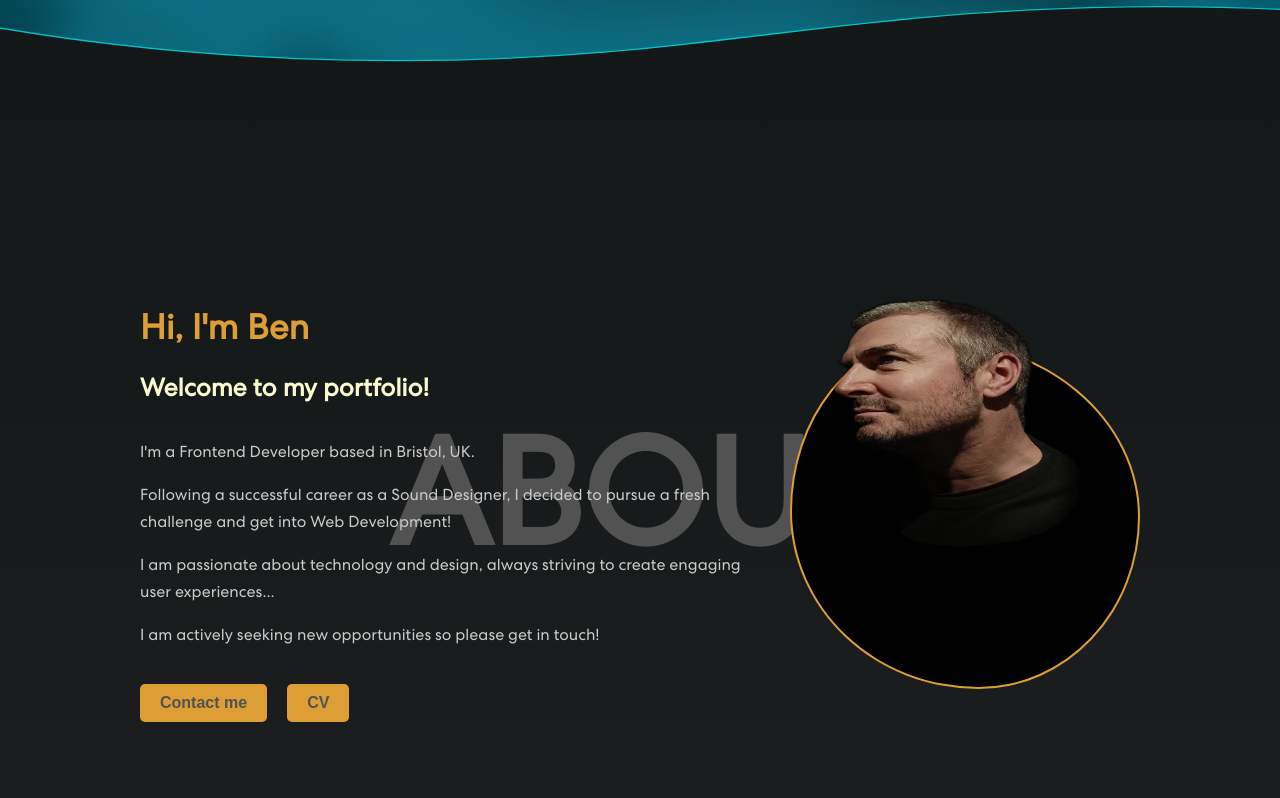
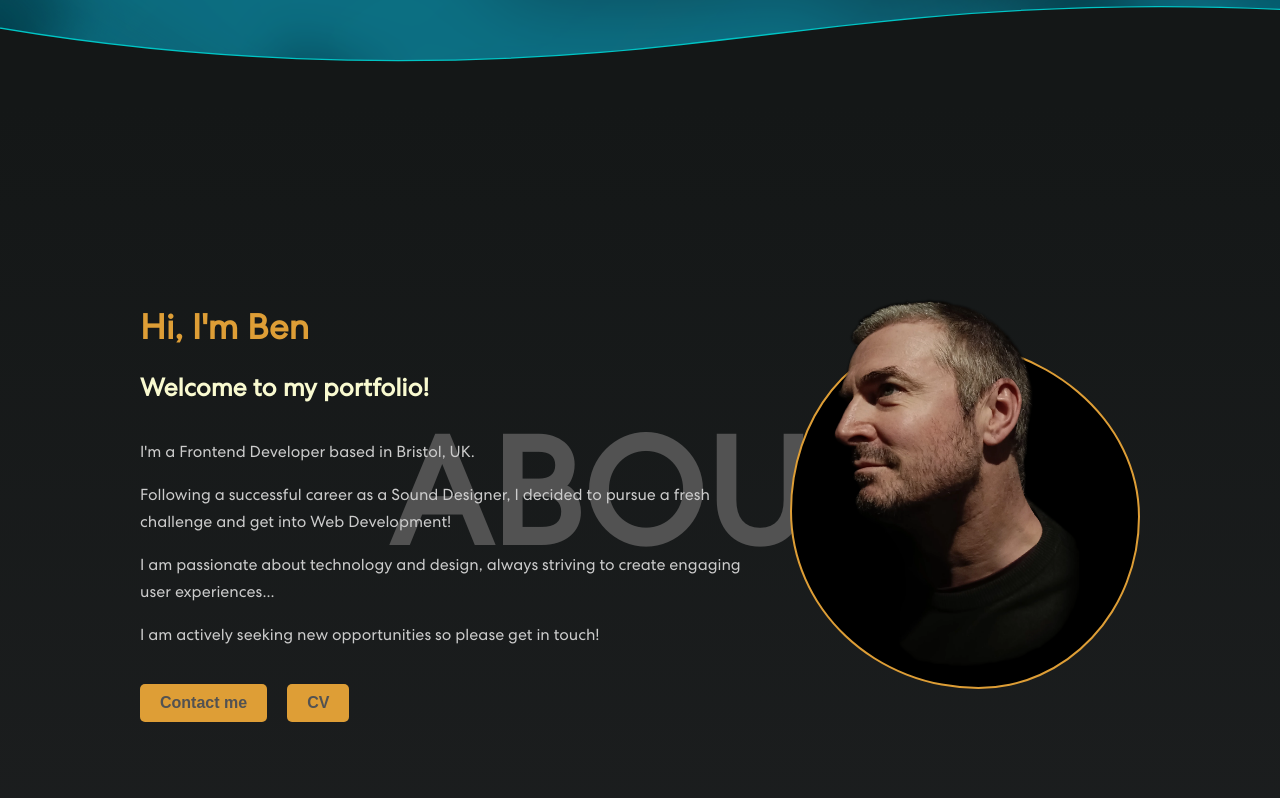
Before and after one commit to benhensor/portfolio, a React (Create React App) app: page / in a window 1280 px wide. Shown: the part 1694-2492 px from the top of the page. Built offline with nearby package versions, Linux system fonts and the light colour scheme.

Commit message:
image size correction

```diff
--- a/src/styles/AboutStyles.js
+++ b/src/styles/AboutStyles.js
@@ -102,7 +102,7 @@ export const ImageContainer = styled(motion.div)`
 
 export const Image = styled.img`
 	width: 25rem;
-	height: 25rem;
+	height: 37rem;
 	object-position: center;
 	position: relative;
 	top: -2.7em;
@@ -111,12 +111,12 @@ export const Image = styled.img`
 		top: -2.5em;
 		left: 2.5em;
 		width: 15rem;
-		height: 15rem;
+		height: 23rem;
 	}
 	@media screen and (max-width: 546px) {
 		top: -2rem;
 		left: 2rem;
 		width: 10rem;
-		height: 10rem;
+		height: 15rem;
 	}
 `
```
